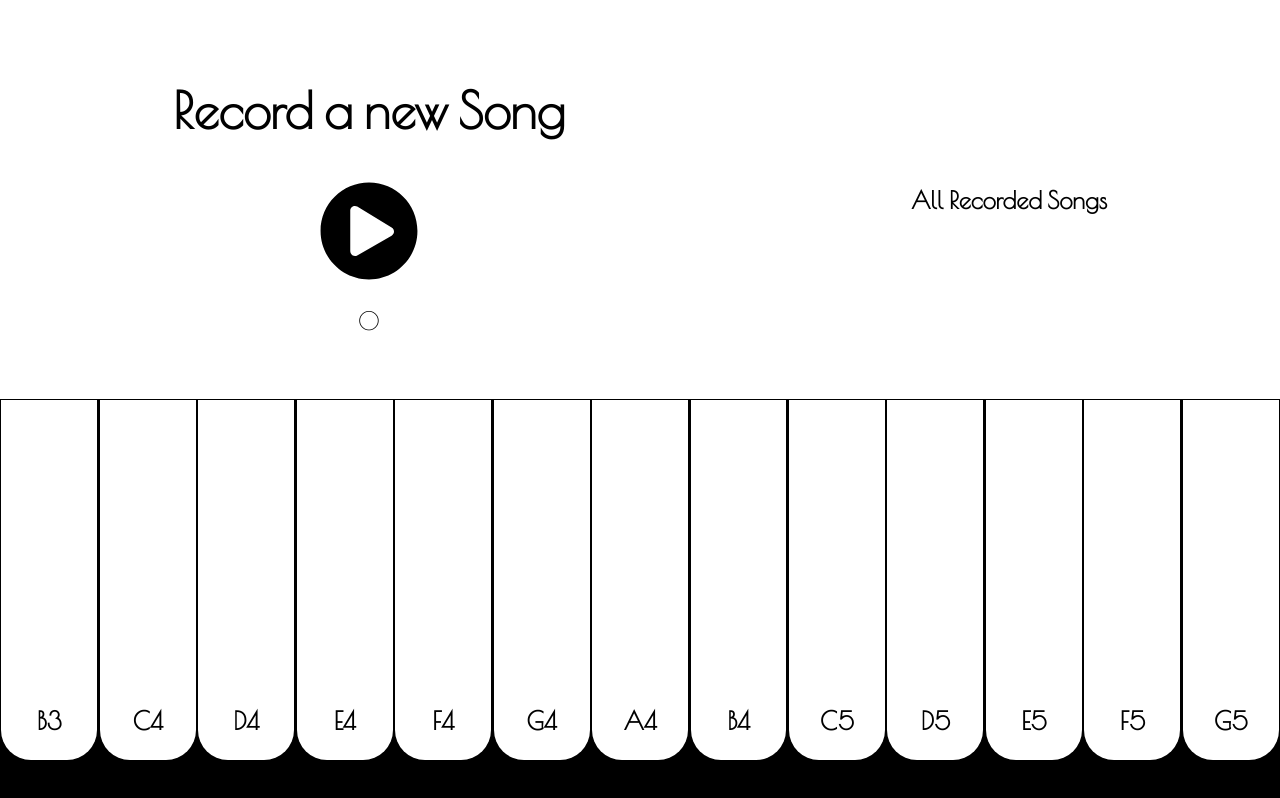
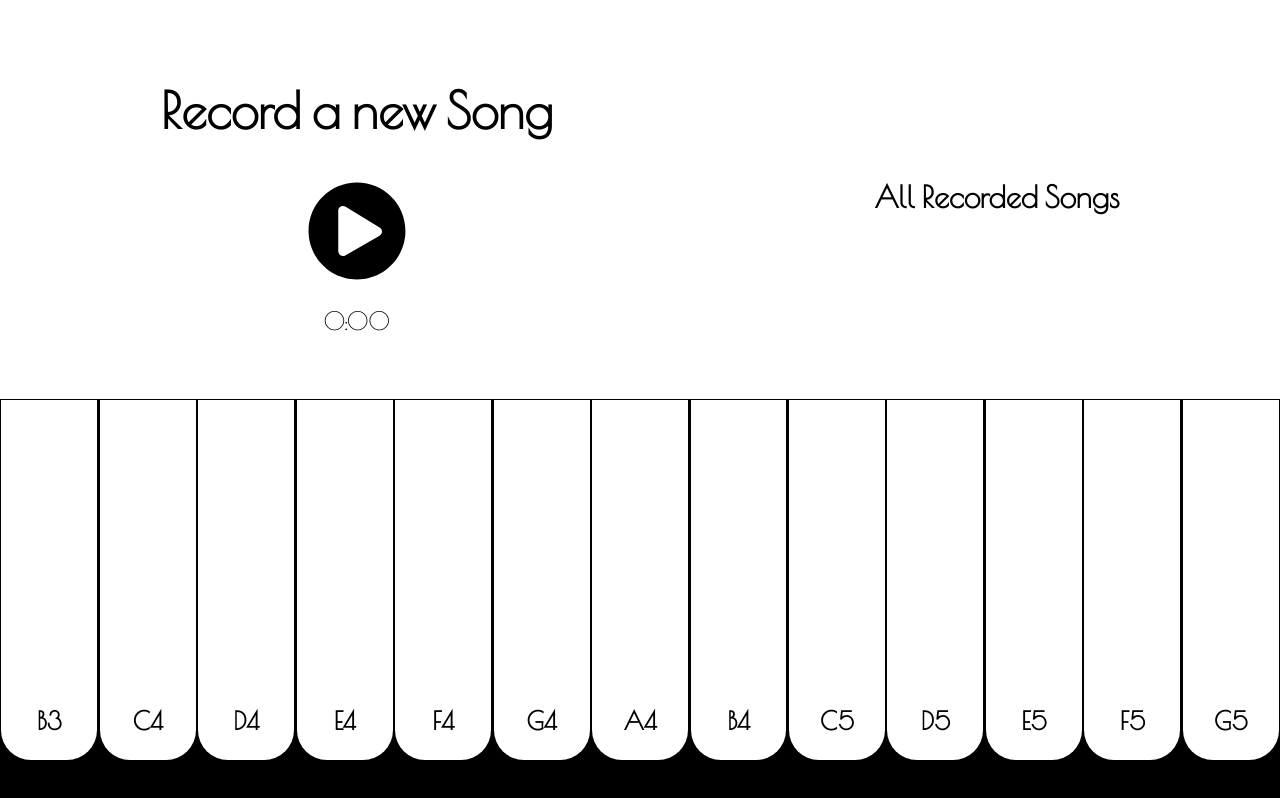
Before and after one commit to hannesreinsch/piano-flowkey, a React (Create React App) app: page / in a window 1280 px wide. Built offline with nearby package versions, Linux system fonts and the light colour scheme.

Commit message:
changed record time

```diff
--- a/src/components/App.js
+++ b/src/components/App.js
@@ -10,14 +10,14 @@ class App extends Component {
     this.state = {
       currKey: null,
       isRecording: false,
+      isPlaying: false,
       recordDuration: 0,
-      songName: ["", "", ""]
+      songName: "",
+      allSongs: []
     };
-    this.allSongs = [];
     this.recordedSong = {
       name: this.state.songName,
-      songKeys: [],
-      duration: 0
+      songKeys: []
     };
     this.keys = [
       "B3",
@@ -35,17 +35,38 @@ class App extends Component {
       "G5"
     ];
     this.handleRecord = this.handleRecord.bind(this);
+    this.handlePlay = this.handlePlay.bind(this);
     this.handleTilePress = this.handleTilePress.bind(this);
     this.handleTileRelease = this.handleTileRelease.bind(this);
     this.handleInputChange = this.handleInputChange.bind(this);
+    this.getSeconds = this.getSeconds.bind(this);
+    this.getMinutes = this.getMinutes.bind(this);
   }
 
   handleInputChange(event) {
     const target = event.target;
     const songName = event.target.value;
     const name = target.name;
-    this.setState({
-      [name]: songName
+    this.setState({ [name]: songName });
+  }
+
+  handlePlay() {
+    let urlArray = [];
+    console.log(urlArray);
+    this.urls = this.state.allSongs[0].songKeys.map(key => {
+      return urlArray.push(
+        `https://github.com/fk-interview/react-piano-task/raw/master/grand-piano-mp3-sounds/${key}.mp3`
+      );
+    });
+    let audios = new Audio(
+      urlArray.map(url => {
+        return url;
+      })
+    );
+    console.log(audios);
+    audios.play();
+    this.setState(state => {
+      return { isPlaying: !state.isPlaying };
     });
   }
 
@@ -54,24 +75,25 @@ class App extends Component {
     this.setState(state => {
       if (state.isRecording) {
         clearInterval(this.timer);
-        this.recordedSong.duration = this.state.recordDuration;
-        if (this.allSongs.length < 3 && this.recordedSong.songKeys.length > 0) {
-          this.allSongs.push(this.recordedSong);
+        if (
+          this.state.allSongs.length < 3 &&
+          this.recordedSong.songKeys.length > 0
+        ) {
+          this.state.allSongs.push(this.recordedSong);
           this.recordedSong = {
             name: this.state.songName,
-            songKeys: [],
-            duration: 0
+            songKeys: []
           };
         }
         this.setState({ recordDuration: 0 });
       } else {
-        const startTime = Date.now() - this.state.recordDuration;
+        let that = this;
         this.timer = setInterval(() => {
-          this.setState({
-            recordDuration: Date.now() - startTime,
+          that.setState({
+            recordDuration: that.state.recordDuration + 1,
             songName: ""
           });
-        });
+        }, 1000);
       }
       return { isRecording: !state.isRecording };
     });
@@ -95,6 +117,14 @@ class App extends Component {
     this.audio.pause();
   }
 
+  getSeconds() {
+    return ("0" + (this.state.recordDuration % 60)).slice(-2);
+  }
+
+  getMinutes() {
+    return Math.floor(this.state.recordDuration / 60);
+  }
+
   componentWillUnmount() {
     clearInterval(this.timer);
   }
@@ -107,21 +137,26 @@ class App extends Component {
       };
     });
 
+    console.log("ALL SONGS", this.state.allSongs);
+
     return (
       <div className="container">
         <div className="first-row">
           <div className="record-area">
             <Record
-              recordDuration={this.state.recordDuration}
+              getSeconds={this.getSeconds}
+              getMinutes={this.getMinutes}
               isRecording={this.state.isRecording}
               handleRecord={this.handleRecord}
             />
           </div>
           <div className="song-area">
             <Songs
+              handlePlay={this.handlePlay}
+              isPlaying={this.state.isPlaying}
               songName={this.state.songName}
               handleInputChange={this.handleInputChange}
-              songs={this.allSongs}
+              songs={this.state.allSongs}
             />
           </div>
         </div>
--- a/src/components/Record.js
+++ b/src/components/Record.js
@@ -18,7 +18,9 @@ class Record extends Component {
           />
         </a>
 
-        <p className="record-time">{this.props.recordDuration}</p>
+        <p className="record-time">
+          {this.props.getMinutes()}:{this.props.getSeconds()}
+        </p>
       </div>
     );
   }
--- a/src/components/Songs.js
+++ b/src/components/Songs.js
@@ -2,23 +2,23 @@ import React, { Component } from "react";
 import "../styles/Song.css";
 import { library } from "@fortawesome/fontawesome-svg-core";
 import { FontAwesomeIcon } from "@fortawesome/react-fontawesome";
-import { faPlayCircle, faPauseCircle } from "@fortawesome/free-solid-svg-icons";
+import { faPlay, faPause } from "@fortawesome/free-solid-svg-icons";
 
-library.add(faPlayCircle, faPauseCircle);
+library.add(faPlay, faPause);
 
 class Song extends Component {
   render() {
     return (
       <div className="song-container">
-        <h2>All Recorded Songs</h2>
-        {this.props.songs.map(song => {
+        <h2 className="songs-heading">All Recorded Songs</h2>
+        {this.props.songs.map((song, index) => {
           return (
-            <div key={song.name + song.duration + song.songKeys[0]}>
-              {/* <a className="play-btn">
+            <div className="song" key={index + song.songKeys[0]}>
+              <a onClick={this.props.handlePlay} className="play-btn">
                 <FontAwesomeIcon
-                  icon={this.props.isRecording ? "pause-circle" : "play-circle"}
+                  icon={this.props.isPlaying ? "pause" : "play"}
                 />
-              </a> */}
+              </a>
               <p className="song-name">
                 <input
                   className="song-name"
@@ -29,7 +29,6 @@ class Song extends Component {
                   placeholder="Change Title"
                 />
               </p>
-              <p className="song-duration">{song.duration}</p>
             </div>
           );
         })}
--- a/src/styles/Song.css
+++ b/src/styles/Song.css
@@ -1,3 +1,13 @@
+.songs-heading {
+  font-size: 30px;
+  margin-bottom: 30px;
+}
+
+.song {
+  font-size: 20px;
+  margin-bottom: 20px;
+}
+
 .song-name {
   border: none;
   display: inline;
@@ -9,3 +19,7 @@
 .song-duration {
   display: inline;
 }
+
+.play-btn {
+  margin-right: 10px;
+}
```
